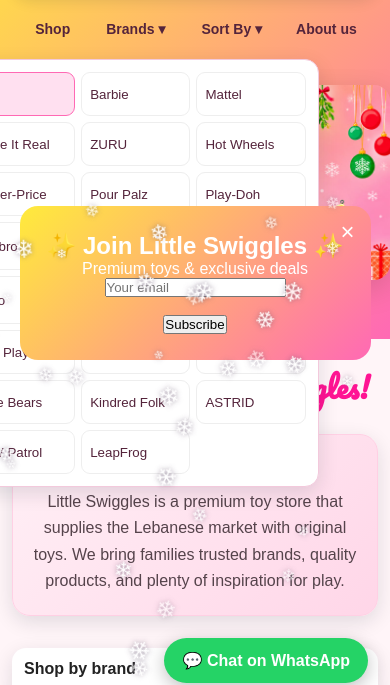
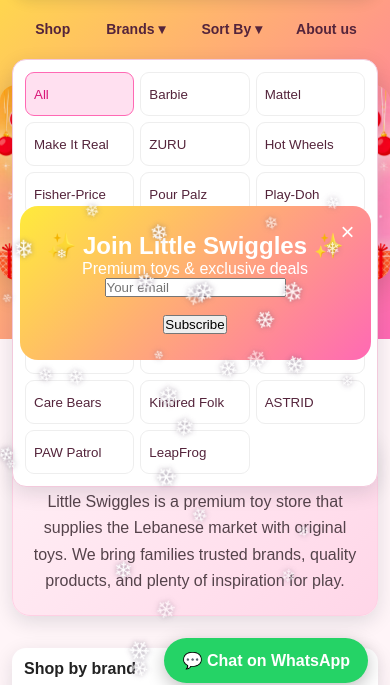
Before and after one commit to LittleSwiggles/LittleSwigglesToys.github.io, a plain HTML site: page index.html in a window 390 px wide. Both pictures are taken after a click on the button "Brands ▾". Shown: the part 139-824 px from the top of the page. Drawn offline with Linux system fonts and the light colour scheme.

Commit message:
Fix brands menu position and toggle behavior
Update brands menu positioning and visibility logic.

```diff
--- a/index.html
+++ b/index.html
@@ -244,7 +244,7 @@ header{
   .main-nav{justify-content:center;flex-wrap:wrap;overflow:visible;padding:2px 0 6px;}
   .main-nav a,.brands-toggle{padding:9px 12px;font-size:14px;}
   .brands-toggle{min-height:44px;padding:10px 14px;}
-  .brands-menu{left:50%;right:auto;transform:translateX(-50%);width:min(420px,calc(100vw - 24px));max-height:min(75dvh,640px);grid-template-columns:repeat(3,minmax(0,1fr));gap:6px;}
+  .brands-menu{position:fixed;top:0;left:12px;right:12px;transform:none;width:auto;max-height:min(75dvh,640px);grid-template-columns:repeat(3,minmax(0,1fr));gap:6px;}
   .brands-menu button{min-height:44px;padding:8px;overflow-wrap:anywhere;}
   .logo{width:68px;height:68px;flex:0 0 68px}
   .top-banner{padding-right:94px;font-size:12px}
@@ -804,6 +804,11 @@ brandsMenu.addEventListener("click", event => {
 });
 brandsToggle.addEventListener("click", () => {
   const shouldOpen = brandsMenu.hidden;
+  if (shouldOpen && window.matchMedia("(max-width: 600px)").matches) {
+    brandsMenu.style.top = `${brandsToggle.getBoundingClientRect().bottom + 8}px`;
+  } else {
+    brandsMenu.style.top = "";
+  }
   brandsMenu.hidden = !shouldOpen;
   sortMenu.hidden = true;
   brandsToggle.setAttribute("aria-expanded", String(shouldOpen));
```
